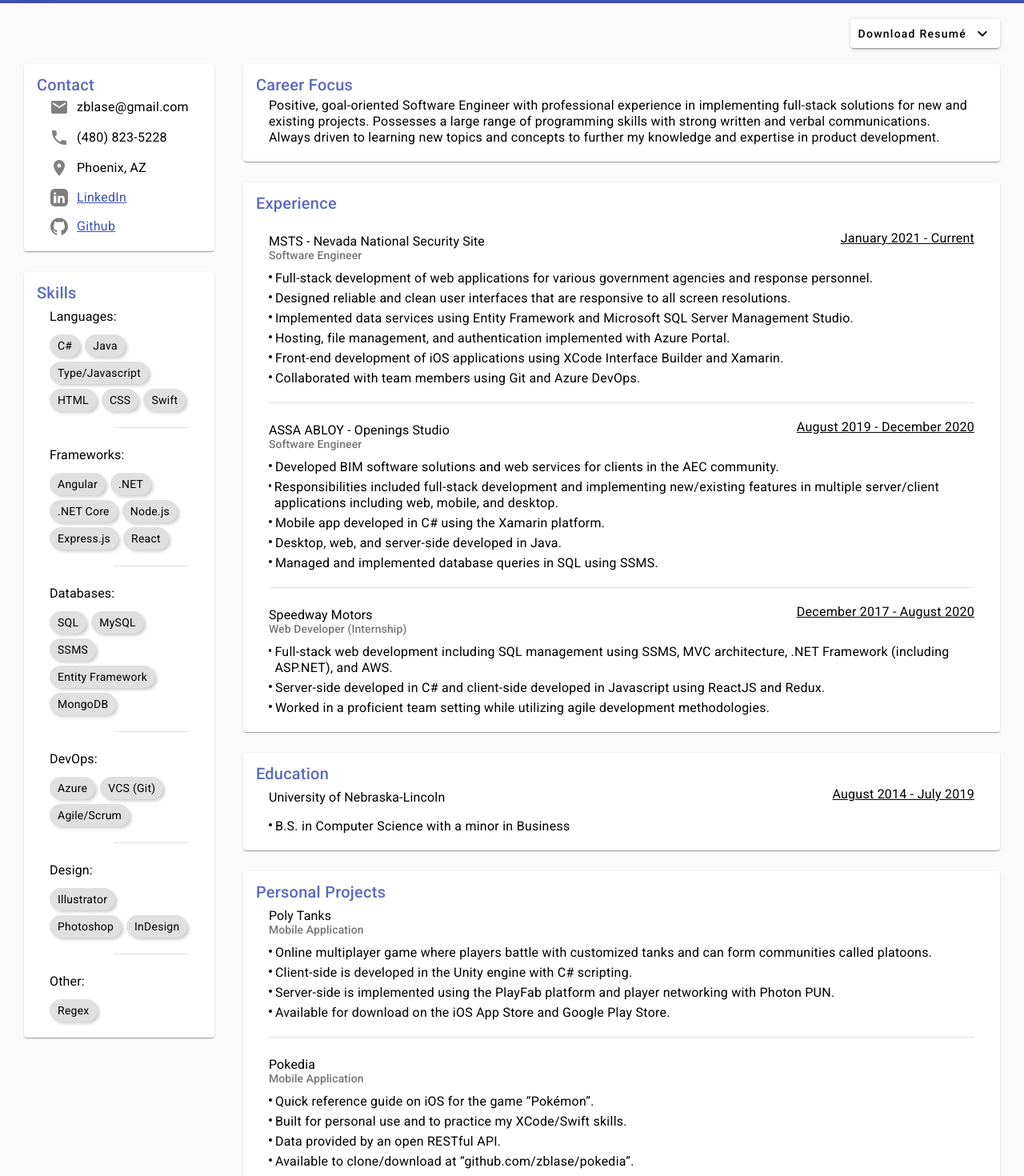
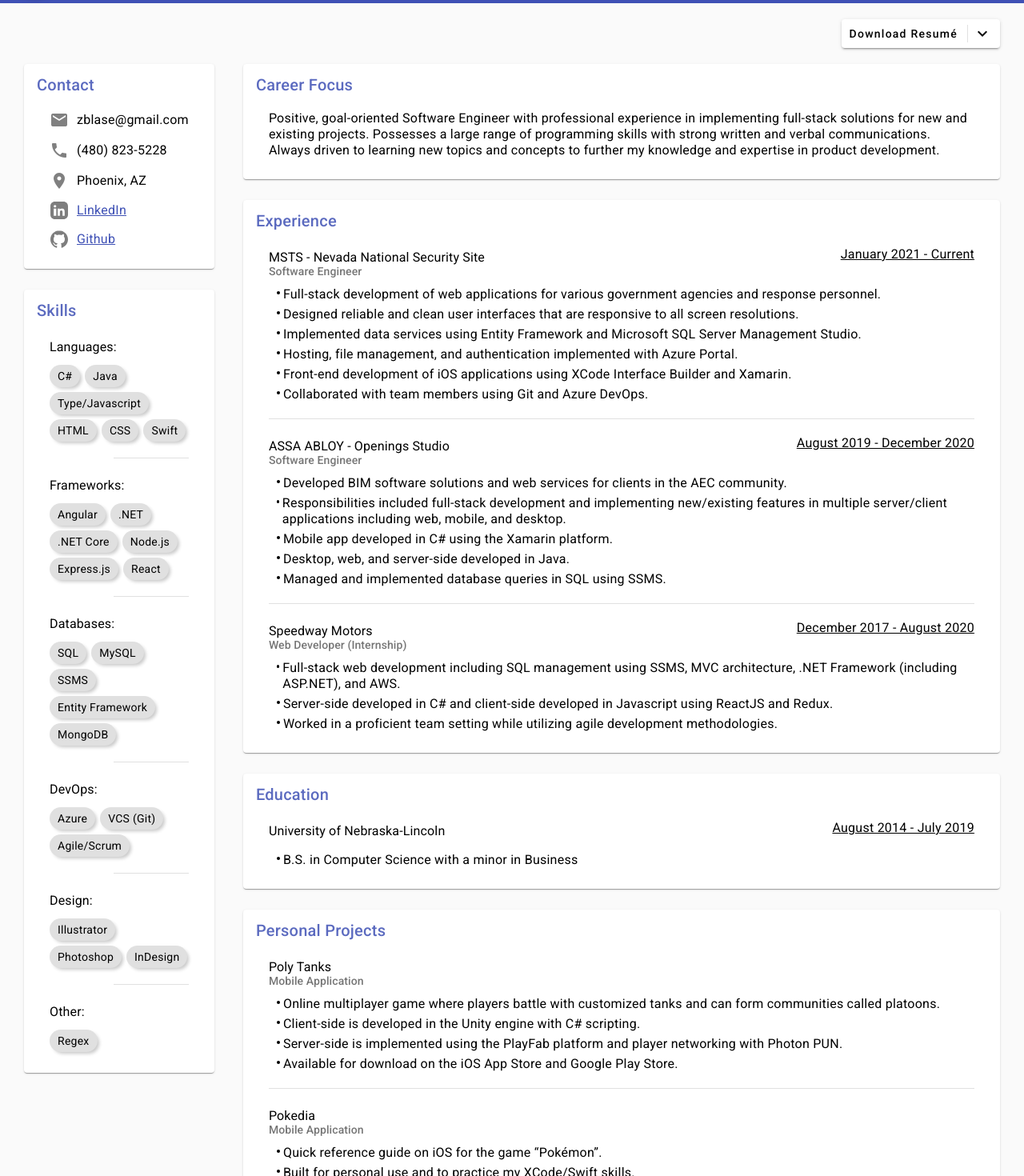
Before and after one commit to zblase/ZackPortfolioClient, an Angular app: page /home in a window 1280 px wide. Shown: the part 60-1530 px from the top of the page at 80% size. Built offline with nearby package versions, Linux system fonts and the light colour scheme.

Commit message:
home page styling

```diff
--- a/src/app/home/home.component.css
+++ b/src/app/home/home.component.css
@@ -1,6 +1,13 @@
 .custom-chip {
     padding: 0px 10px;
     height: 28px;
+}
+
+.bullet-wrapper {
+    display: flex;
+    flex-flow: column nowrap;
+    gap: 5px;
+    padding-left: 10px;
 }
 
 .bullet-point {
@@ -16,7 +23,8 @@
     gap: 4px;
 }
 
-  a, label {
+a,
+label {
     font-size: 16px;
 }
 
--- a/src/app/home/home.component.html
+++ b/src/app/home/home.component.html
@@ -5,6 +5,7 @@
         <div style="display: flex; align-items: center;">
           Download Resum&#233;
           <!--<mat-divider [vertical]="true" style="margin: 0 4px 0 10px;"></mat-divider>-->
+          <div style="height: 22px; width: 1px; background-color: rgba(0,0,0,0.12); margin: 0px -2px 0px 12px;"></div>
           <mat-icon style="align-self: center; margin-left: 8px;">keyboard_arrow_down</mat-icon>
         </div>
       </button>
@@ -27,7 +28,7 @@
           <mat-card>
             <mat-card-title style="color: #3f51b5; opacity: 0.85;">Contact</mat-card-title>
 
-            <mat-card-content style="padding: 0px 16px 10px 16px;">
+            <mat-card-content>
               <div style="display: flex; flex-flow: column nowrap; gap: 14px;">
                 <div style="display: flex; gap: 10px; align-items: center;">
                   <mat-icon style="color: grey;"> email</mat-icon>
@@ -59,7 +60,7 @@
           <mat-card>
             <mat-card-title style="color: #3f51b5; opacity: 0.85;">Skills</mat-card-title>
 
-            <mat-card-content style="padding: 0px 16px 10px 16px;">
+            <mat-card-content>
               <div style="display: flex; flex-flow: column nowrap; gap: 20px;">
                 <div>
                   <h3>Languages:</h3>
@@ -141,7 +142,7 @@
         <mat-card>
           <mat-card-title style="color: #3f51b5; opacity: 0.85;">Career Focus</mat-card-title>
 
-          <mat-card-content style="padding: 0px 16px 10px 16px;">
+          <mat-card-content>
             <label>
               Positive, goal-oriented Software Engineer with professional experience in implementing full-stack solutions
               for
@@ -155,7 +156,7 @@
         <mat-card>
           <mat-card-title style="color: #3f51b5; opacity: 0.85;">Experience</mat-card-title>
 
-          <mat-card-content style="padding: 0px 16px 10px 16px; margin-top: 18px;">
+          <mat-card-content>
             <div style="display: flex; flex-flow:column nowrap; gap: 20px;">
               <div>
                 <div style="display: flex; justify-content: space-between; margin-bottom: 8px;">
@@ -167,7 +168,7 @@
                   <label style="text-decoration: underline;">January 2021 - Current</label>
                 </div>
 
-                <div style="display: flex; flex-flow:column nowrap; gap: 5px;">
+                <div class="bullet-wrapper">
                   <div class="bullet-label">
                     <div class="bullet-point"></div>
                     <label>Full-stack development of web applications for various government agencies and response
@@ -211,7 +212,7 @@
                   <label style="text-decoration: underline;">August 2019 - December 2020</label>
                 </div>
 
-                <div style="display: flex; flex-flow:column nowrap; gap: 5px;">
+                <div class="bullet-wrapper">
                   <div class="bullet-label">
                     <div class="bullet-point"></div>
                     <label>Developed BIM software solutions and web services for clients in the AEC community.</label>
@@ -250,7 +251,7 @@
                   <label style="text-decoration: underline;">December 2017 - August 2020</label>
                 </div>
 
-                <div style="display: flex; flex-flow:column nowrap; gap: 5px;">
+                <div class="bullet-wrapper">
                   <div class="bullet-label">
                     <div class="bullet-point"></div>
                     <label>Full-stack web development including SQL management using SSMS, MVC architecture, .NET Framework
@@ -276,14 +277,14 @@
         <mat-card>
           <mat-card-title style="color: #3f51b5; opacity: 0.85;">Education</mat-card-title>
 
-          <mat-card-content style="padding: 0px 16px 10px 16px;">
+          <mat-card-content>
             <div style="display: flex; justify-content: space-between; margin-bottom: 12px;">
               <h3>University of Nebraska-Lincoln</h3>
 
               <label style="text-decoration: underline;">August 2014 - July 2019</label>
             </div>
 
-            <div style="display: flex; flex-flow:column nowrap; gap: 5px;">
+            <div class="bullet-wrapper">
               <div class="bullet-label">
                 <div class="bullet-point"></div>
                 <label>B.S. in Computer Science with a minor in Business</label>
@@ -295,7 +296,7 @@
         <mat-card>
           <mat-card-title style="color: #3f51b5; opacity: 0.85;">Personal Projects</mat-card-title>
 
-          <mat-card-content style="padding: 0px 16px 10px 16px;">
+          <mat-card-content>
             <div style="display: flex; flex-flow:column nowrap; gap: 20px;">
               <div>
                 <div style="margin-bottom: 8px;">
@@ -303,7 +304,7 @@
                   <mat-card-subtitle>Mobile Application</mat-card-subtitle>
                 </div>
 
-                <div style="display: flex; flex-flow:column nowrap; gap: 5px;">
+                <div class="bullet-wrapper">
                   <div class="bullet-label">
                     <div class="bullet-point"></div>
                     <label>Online multiplayer game where players battle with customized tanks and can form communities
@@ -334,7 +335,7 @@
                   <mat-card-subtitle>Mobile Application</mat-card-subtitle>
                 </div>
 
-                <div style="display: flex; flex-flow:column nowrap; gap: 5px;">
+                <div class="bullet-wrapper">
                   <div class="bullet-label">
                     <div class="bullet-point"></div>
                     <label>Quick reference guide on iOS for the game “Pokémon”.</label>
--- a/src/styles.css
+++ b/src/styles.css
@@ -142,3 +142,13 @@
 mat-card {
     padding: 10px 16px;
 }
+
+mat-card-title {
+    font-size: 22px;
+    color: #3f51b5;
+    opacity: 0.85;
+}
+
+mat-card-content {
+    padding: 16px !important;
+}
```
Lines whose indentation alone changed are shown as unchanged.
